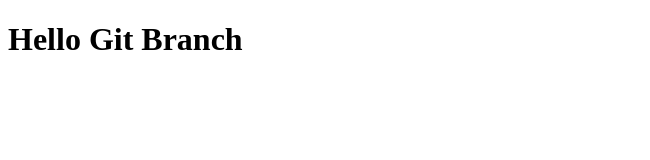
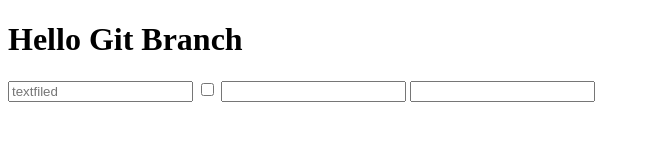
Before and after one commit to SavouertPheap/GitBranchTesting, a plain HTML site: page index.html in a window 1280 px wide. Shown: the whole page, without its empty margins (0-650 px from the left). Drawn offline with Linux system fonts and the light colour scheme.

Commit message:
Add input file

```diff
--- a/index.html
+++ b/index.html
@@ -8,5 +8,10 @@
 </head>
 <body>
     <h1>Hello Git Branch</h1>
+
+    <input type="text" placeholder="textfiled">
+    <input type="checkbox" name="" id="">
+    <input type="textarea">
+    <input type="combobox">
 </body>
 </html>
```
